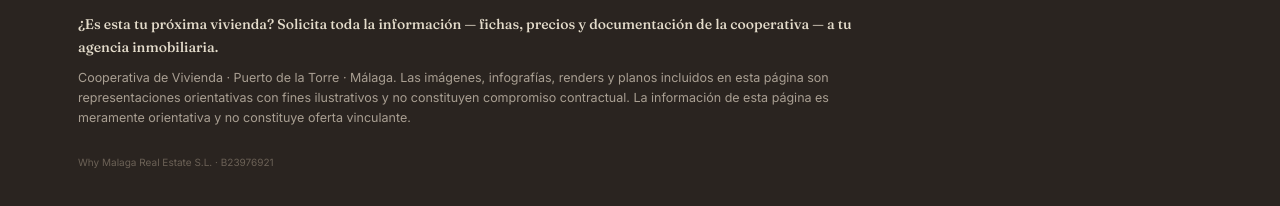
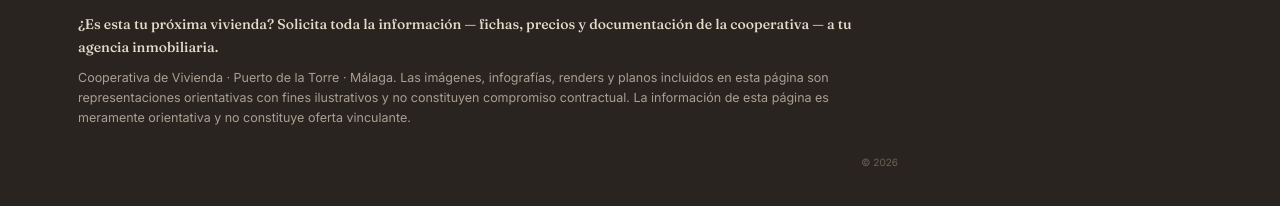
Before and after one commit to iberian-nexus/galaxia31-site, a plain HTML site: page index.html in a window 1280 px wide. Shown: the part 7683-7889 px from the top of the page. Drawn offline with Linux system fonts and the light colour scheme.

Commit message:
replace index

```diff
--- a/index.html
+++ b/index.html
@@ -422,7 +422,7 @@
     <div class="flogo"><img src="img/logo.jpg" alt="Galaxia 31"><span>GALAXIA 31</span></div>
     <p style="color:#e4dccb;font-size:14px;font-family:'Fraunces',serif;">¿Es esta tu próxima vivienda? Solicita toda la información — fichas, precios y documentación de la cooperativa — a tu agencia inmobiliaria.</p>
     <p>Cooperativa de Vivienda · Puerto de la Torre · Málaga. Las imágenes, infografías, renders y planos incluidos en esta página son representaciones orientativas con fines ilustrativos y no constituyen compromiso contractual. La información de esta página es meramente orientativa y no constituye oferta vinculante.</p>
-    <p style="font-size:10px;color:#6b6156;margin-top:26px;">Why Malaga Real Estate S.L. · B23976921</p>
+    <p style="font-size:10px;color:#6b6156;margin-top:26px;text-align:right;"><span title="Why Malaga Real Estate S.L. · B23976921" style="cursor:default;">© 2026</span></p>
   </div>
 </footer>
 
```
